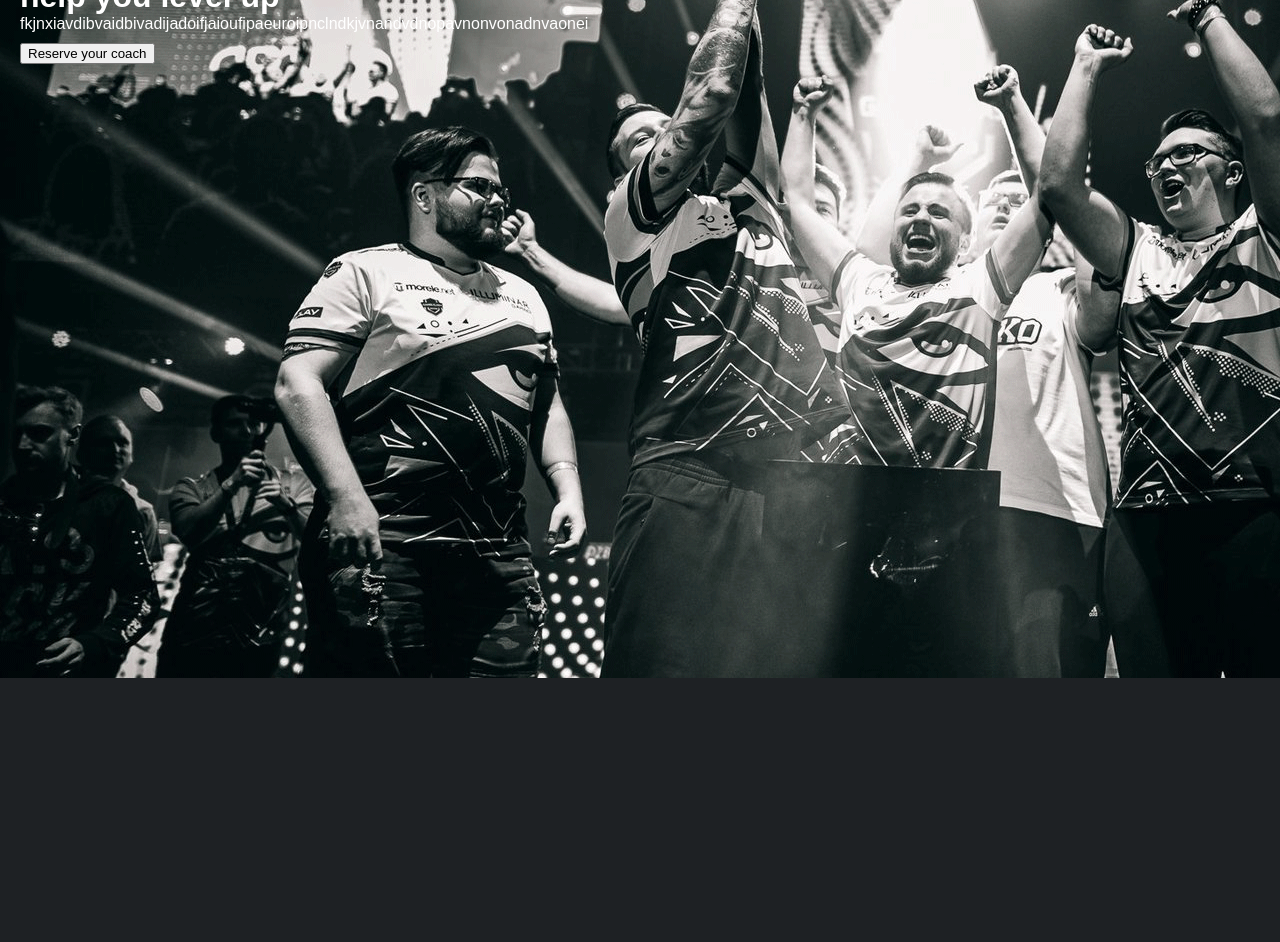
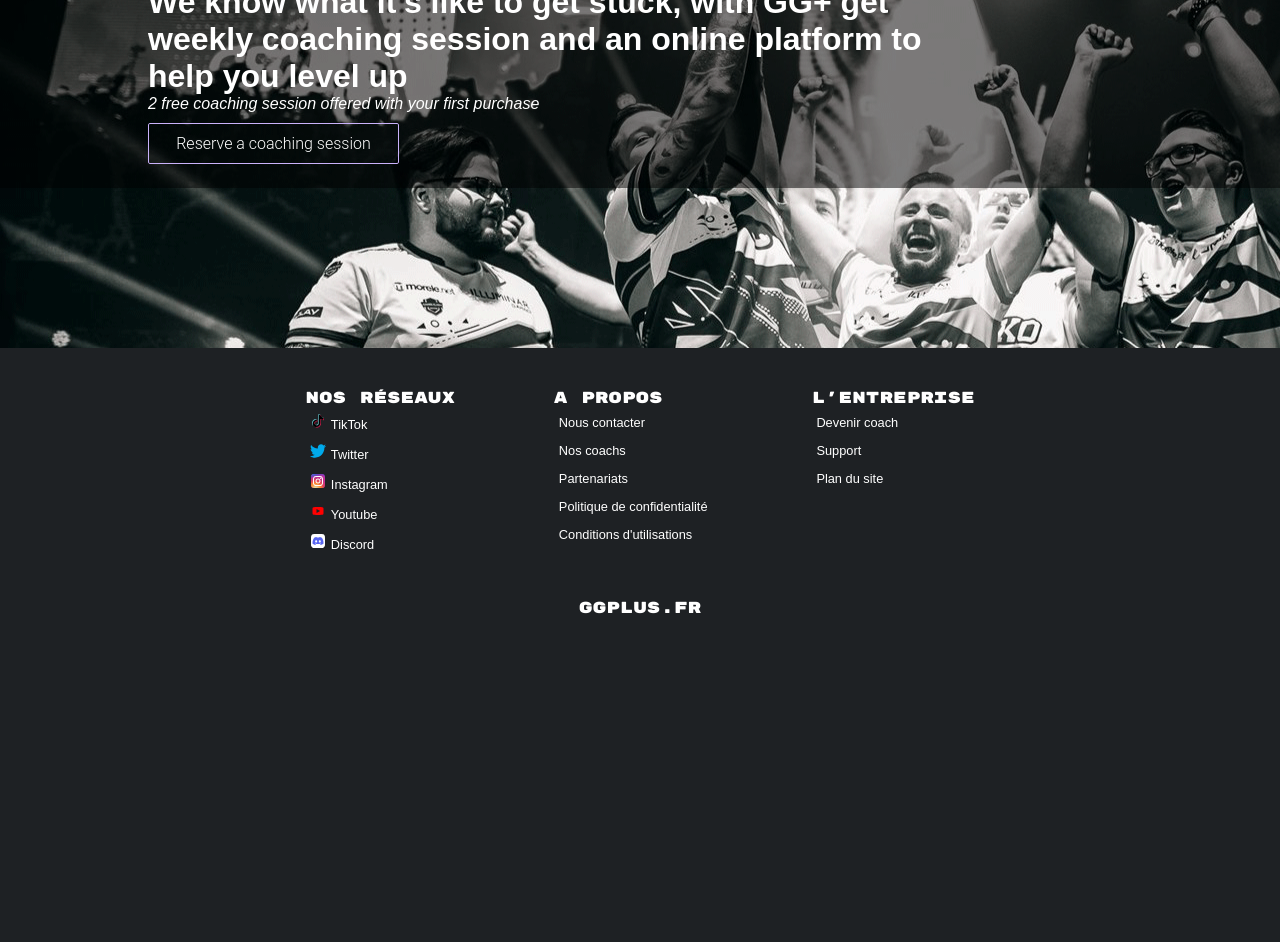
Before and after one commit to aceweet/TP-FINAL, a plain HTML site: page index2.html in a window 1280 px wide. Shown: the part 265-1207 px from the top of the page. After the commit the page ends 923 px from the top, so only its background shows below. Drawn offline with Linux system fonts and the light colour scheme; a web font is replaced by a local one.

Commit message:
finished V1 of landing page

```diff
--- a/CSS/css_andre.css
+++ b/CSS/css_andre.css
@@ -12,9 +12,32 @@ body {
 
 .background {
     background-image: url(/IMG/landingpage/EFFN8TQW4AEOHjH.gif);
-    height: 100vw;
     background-repeat: no-repeat;
+    padding-bottom: 20vh;
 }
+
+/* button style and hover */
+
+.bn1 {
+    display: inline-block;
+    padding: 0.6em 1.7em;
+    border: 0.1em solid #cab2fb;
+    margin: 0 0.3em 0.3em 0;
+    border-radius: 0.12em;
+    box-sizing: border-box;
+    text-decoration: none;
+    font-family: "Roboto", sans-serif;
+    font-weight: 300;
+    color: white;
+    text-align: center;
+    transition: all 0.2s;
+  }
+
+  .bn1:hover {
+    color: white;
+    background-color: #cab2fb;
+  }
+
 
 /* navbar flexboxes and styling */
 
@@ -122,6 +145,9 @@ body {
 .herocontainer {
     display: flex;
     flex-direction: row;
+    padding: 0 10vw;
+    background-color: rgb(0 0 0 / 50%);
+    margin-top: 10vh;
 }
 
 .heroimg {
@@ -134,6 +160,9 @@ body {
 
 .heroh1 h1,H2,P {
     color: white;
+}
+
+.heroh1 button {
 }
 
 .heroh1 h1 {
@@ -156,3 +185,42 @@ body {
     font-weight: <weight>;
     font-style: normal;
 }
+
+/* footer styling */
+
+h3{
+    text-decoration: none;
+    color: white;
+    font-family: "Rubik Mono One", monospace;
+    font-weight: 400;
+    font-style: normal;
+    font-size: 1em;
+}
+
+.flex_items ul li {
+    font-family: "Baloo Chettan 2", sans-serif;
+    font-optical-sizing: auto;
+    font-weight: <weight>;
+    font-style: normal;
+    text-decoration: none;
+    list-style: none;
+    color: white;
+}
+
+.flex_items ul li a {
+    color: white;
+    font-size: 0.8em;
+}
+
+.footer {
+    padding: 5vh 20vw;
+}
+
+h4 {
+    font-family: "Rubik Mono One", monospace;
+    font-weight: 400;
+    font-style: normal;
+    font-size: 1em;
+    color: white;
+    margin-bottom: 5vh;
+}
--- a/index2.html
+++ b/index2.html
@@ -62,14 +62,15 @@
                 <div class="heroh1">
                     <h1>We make winning easy</h1>
                     <H2>We know what it's like to get stuck, with GG+ get <br> weekly coaching session and an online platform to <br> help you level up</H2>
-                    <P>fkjnxiavdibvaidbivadijadoifjaioufipaeuroipnclndkjvnandvdnopavnonvonadnvaonei</P>
-                    <button type="submit" class="outline purple-white">Reserve your coach</button>
+                    <P><i>2 free coaching session offered with your first purchase</i></P>
+                    <a href="/" class="bn1">Reserve a coaching session</a>
                 </div>
             </div>
         </section>
+
     </article>
     <footer>
-        <div id="item_1">
+        <div id="item_1" class="footer">
             <article class="flex_items">
                 <h3>Nos réseaux</h3>
                 <ul>
@@ -145,7 +146,7 @@
             </article>
 
             <article class="flex_items">
-                <h3>À propos</h3>
+                <h3>A propos</h3>
                 <ul>
                     <li>
                         <a href="#Contact">Nous contacter</a>
@@ -179,7 +180,7 @@
                 </ul>
             </article>
 
-            <article class="flex_items">
+            <!-- <article class="flex_items">
                 <h3>Statistiques</h3>
                 <ul>
                     <li>
@@ -195,12 +196,12 @@
                         <p>Plus de X jeux proposés</p>
                     </li>
                 </ul>
-            </article>
+            </article> -->
         </div>
 
 
         <div id="item_2">
-            <h4>© 2024 *Nom du site*</h4>
+            <h4>GGPLUS.FR</h4>
         </div>
 </footer>
 
```
